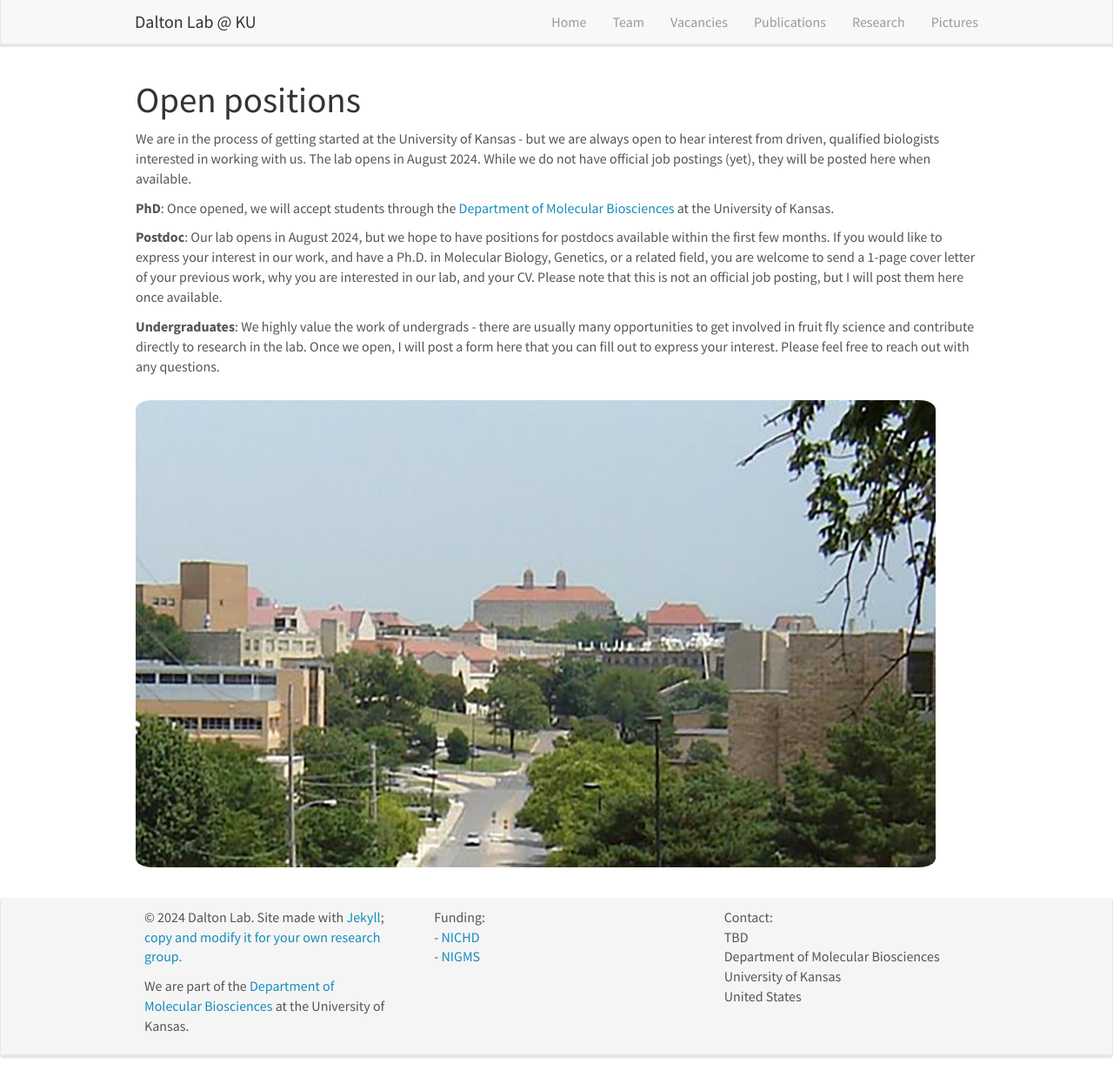
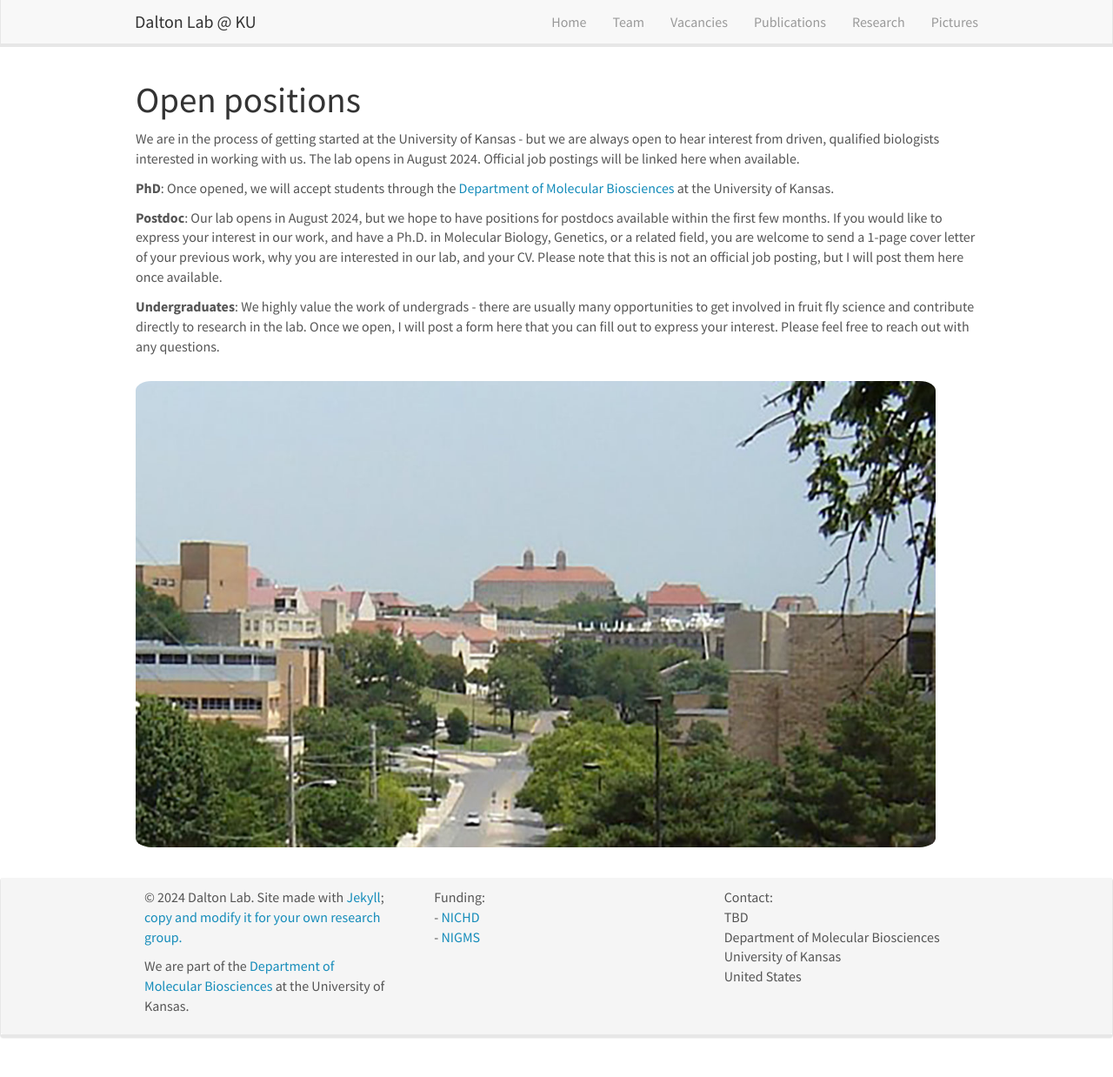
Before and after one commit to hansmdalton/hansmdalton.github.io, a Jekyll site: the page built from _pages/openings.md, in a window 1280 px wide and 1238 px high. Shown: the whole window at 87% size. Built offline with Jekyll 4.4.1, drawn with Linux system fonts in a browser that asks for light colours; nearby versions of some CDN libraries.

Commit message:
Update openings.md

```diff
--- a/_pages/openings.md
+++ b/_pages/openings.md
@@ -8,7 +8,7 @@ permalink: /vacancies
 
 # Open positions
 
-We are in the process of getting started at the University of Kansas - but we are always open to hear interest from driven, qualified biologists interested in working with us. The lab opens in August 2024. While we do not have official job postings (yet), they will be posted here when available.
+We are in the process of getting started at the University of Kansas - but we are always open to hear interest from driven, qualified biologists interested in working with us. The lab opens in August 2024. Official job postings will be linked here when available.
 
 <strong>PhD</strong>: Once opened, we will accept students through the <a href="https://molecularbiosciences.ku.edu/">Department of Molecular Biosciences</a> at the University of Kansas.
 
```
